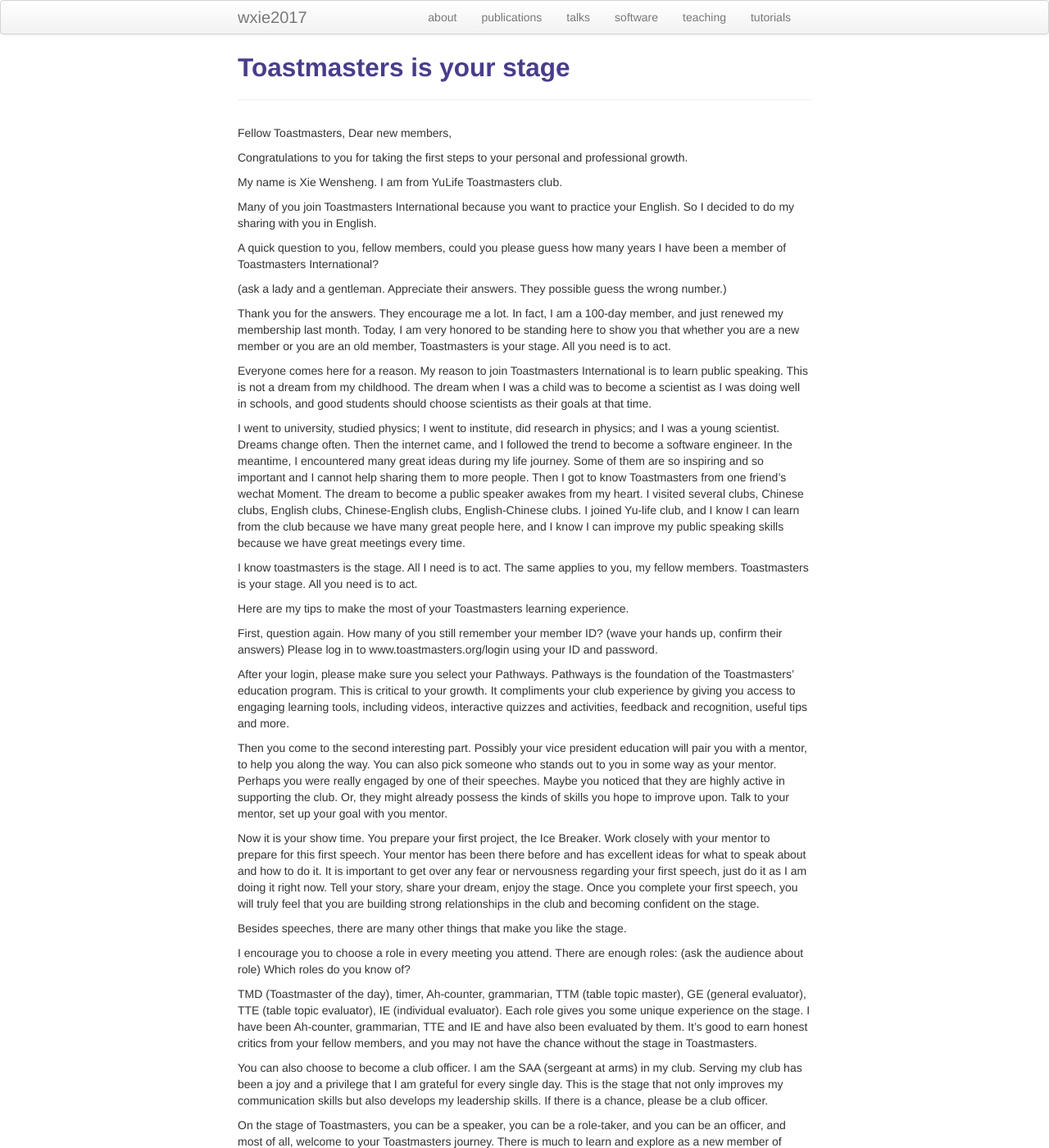
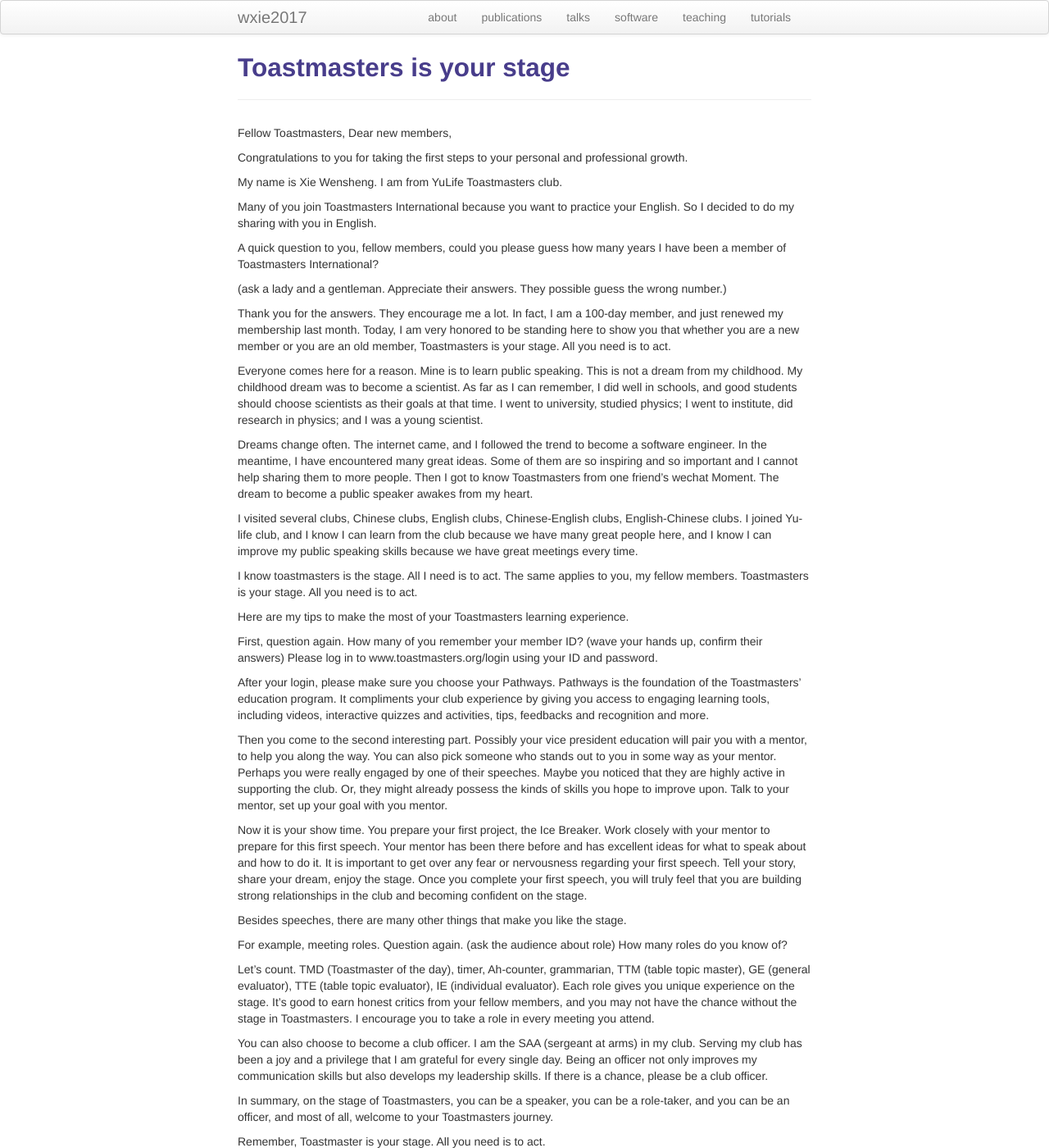
Before and after one commit to wxie2017/wxie2017.github.io, a Jekyll site: the page built from pages/speech/Toastmasters_is_your_stage.md, in a window 1280 px wide and 1400 px high. Shown: the whole window at 82% size. Built offline with Jekyll 4.4.1, drawn with Linux system fonts in a browser that asks for light colours; some of the changed text lies outside the part shown.

Commit message:
modify for time limit

```diff
--- a/pages/speech/Toastmasters_is_your_stage.md
+++ b/pages/speech/Toastmasters_is_your_stage.md
@@ -25,17 +25,17 @@
 that whether you are a new member or you are an old member, Toastmasters is your stage. All
 you need is to act.
 
-Everyone comes here for a reason. My reason to join Toastmasters International is to learn
-public speaking. This is not a dream from my childhood. The dream when I was a child
-was to become a scientist as I was doing well in schools, and good students should choose
-scientists as their goals at that time.
+Everyone comes here for a reason. Mine is to learn public speaking. This is not a dream from
+my childhood. My childhood dream was to become a scientist. As far as I can remember, I did well
+in schools, and good students should choose scientists as their goals at that time. I went to
+university, studied physics; I went to institute, did research in physics; and I was a young
+scientist.
 
-I went to university, studied physics; I went to institute, did research in
-physics; and I was a young scientist. Dreams change often. Then the internet
-came, and I followed the trend to become a software engineer. In the meantime, I encountered
-many great ideas during my life journey. Some of them are so inspiring and so important and
-I cannot help sharing them to more people. Then I got to know Toastmasters
+Dreams change often. The internet came, and I followed the trend to become a software engineer.
+In the meantime, I have encountered many great ideas. Some of them are so inspiring and so
+important and I cannot help sharing them to more people. Then I got to know Toastmasters
 from one friend's wechat Moment. The dream to become a public speaker awakes from my heart.
+
 I visited several clubs, Chinese clubs, English clubs, Chinese-English clubs, English-Chinese clubs.
 I joined Yu-life club, and I know I can learn from the club because we have many
 great people here, and I know I can improve my public speaking skills because we
@@ -46,14 +46,14 @@
 
 Here are my tips to make the most of your Toastmasters learning experience.
 
-First, question again. How many of you still remember your member ID?
+First, question again. How many of you remember your member ID?
 (wave your hands up, confirm their answers)
 Please log in to www.toastmasters.org/login using your ID and password.
 
-After your login, please make sure you select your Pathways. Pathways is the foundation of the
-Toastmasters' education program. This is critical to your growth. It compliments your club experience
-by giving you access to engaging learning tools, including videos, interactive quizzes and activities,
-feedback and recognition, useful tips and more.
+After your login, please make sure you choose your Pathways. Pathways is the foundation of the
+Toastmasters' education program. It compliments your club experience by giving you access to
+engaging learning tools, including videos, interactive quizzes and activities, tips, feedbacks
+and recognition and more.
 
 Then you come to the second interesting part. Possibly your vice president education will pair you
 with a mentor, to help you along the way. You can also pick someone who stands out to you in some way
@@ -64,30 +64,28 @@
 Now it is your show time. You prepare your first project, the Ice Breaker. Work closely with your mentor
 to prepare for this first speech. Your mentor has been there before and has excellent ideas for what
 to speak about and how to do it. It is important to get over any fear or nervousness regarding
-your first speech, just do it as I am doing it right now. Tell your story, share your dream, enjoy the stage.
-Once you complete your first speech, you will truly feel that you are building strong relationships in the
-club and becoming confident on the stage.
+your first speech. Tell your story, share your dream, enjoy the stage. Once you complete your first
+speech, you will truly feel that you are building strong relationships in the club and becoming
+confident on the stage.
 
 Besides speeches, there are many other things that make you like the stage.
 
-I encourage you to choose a role in every meeting you attend. There are enough roles:
-(ask the audience about role) Which roles do you know of?
+For example, meeting roles. Question again.
+(ask the audience about role) How many roles do you know of?
 
-TMD (Toastmaster of the day), timer, Ah-counter, grammarian, TTM (table topic master),
+Let's count. TMD (Toastmaster of the day), timer, Ah-counter, grammarian, TTM (table topic master),
 GE (general evaluator), TTE (table topic evaluator), IE (individual evaluator). Each role
-gives you some unique experience on the stage. I have been Ah-counter, grammarian, TTE and
-IE and have also been evaluated by them. It's good to earn honest critics from your fellow
-members, and you may not have the chance without the stage in Toastmasters.
+gives you unique experience on the stage. It's good to earn honest critics from your fellow
+members, and you may not have the chance without the stage in Toastmasters. I encourage you
+to take a role in every meeting you attend.
 
 You can also choose to become a club officer. I am the SAA (sergeant at arms) in my club.
 Serving my club has been a joy and a privilege that I am grateful for every single day.
-This is the stage that not only improves my communication skills but also develops my
+Being an officer not only improves my communication skills but also develops my
 leadership skills. If there is a chance, please be a club officer.
 
-On the stage of Toastmasters, you can be a speaker, you can be a role-taker, and you can be
-an officer, and most of all, welcome to your Toastmasters journey. There is much to learn and
-explore as a new member of Toastmasters International. You are encouraged to ask any of club
-members for help. We are here to support you.
+In summary, on the stage of Toastmasters, you can be a speaker, you can be a role-taker, and
+you can be an officer, and most of all, welcome to your Toastmasters journey.
 
 Remember, Toastmaster is your stage. All you need is to act.
 
```
Also changed, not shown: pages/speech/welcome_new_member.md (+6 -9 lines).
